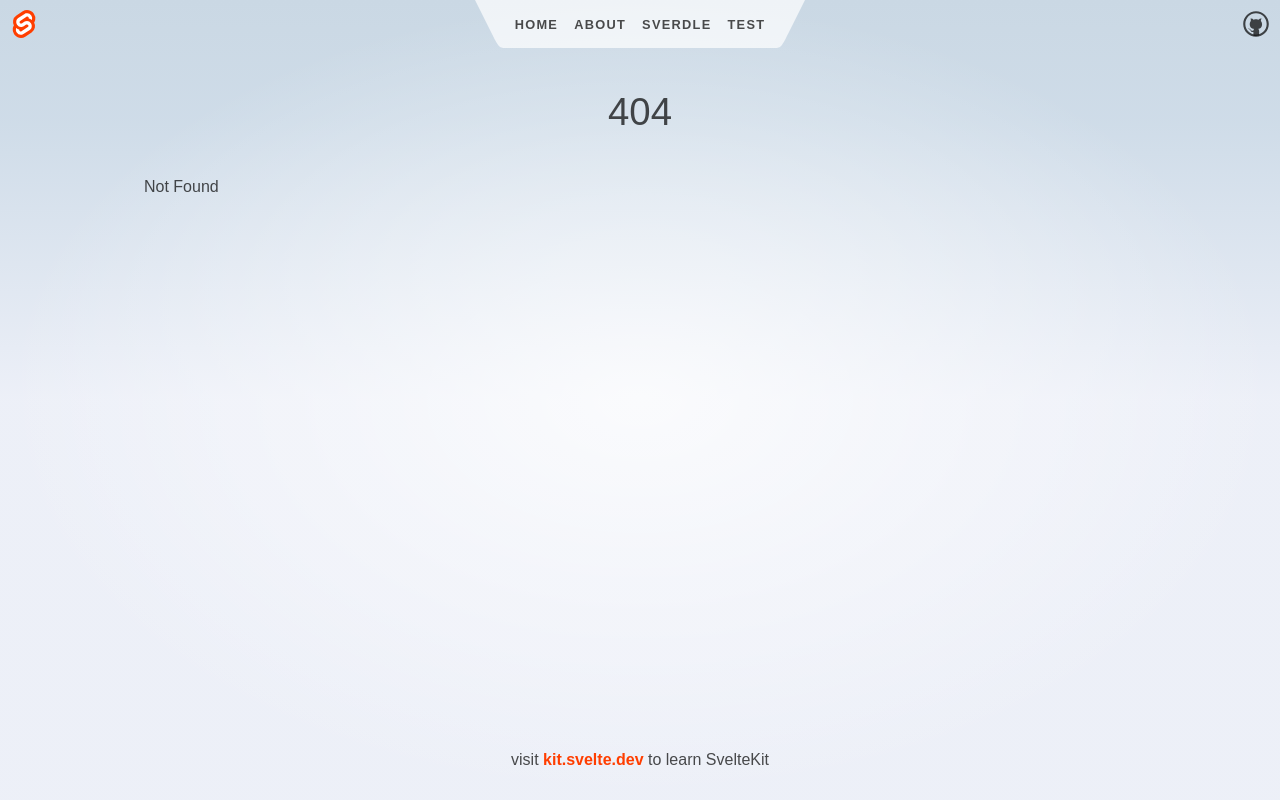
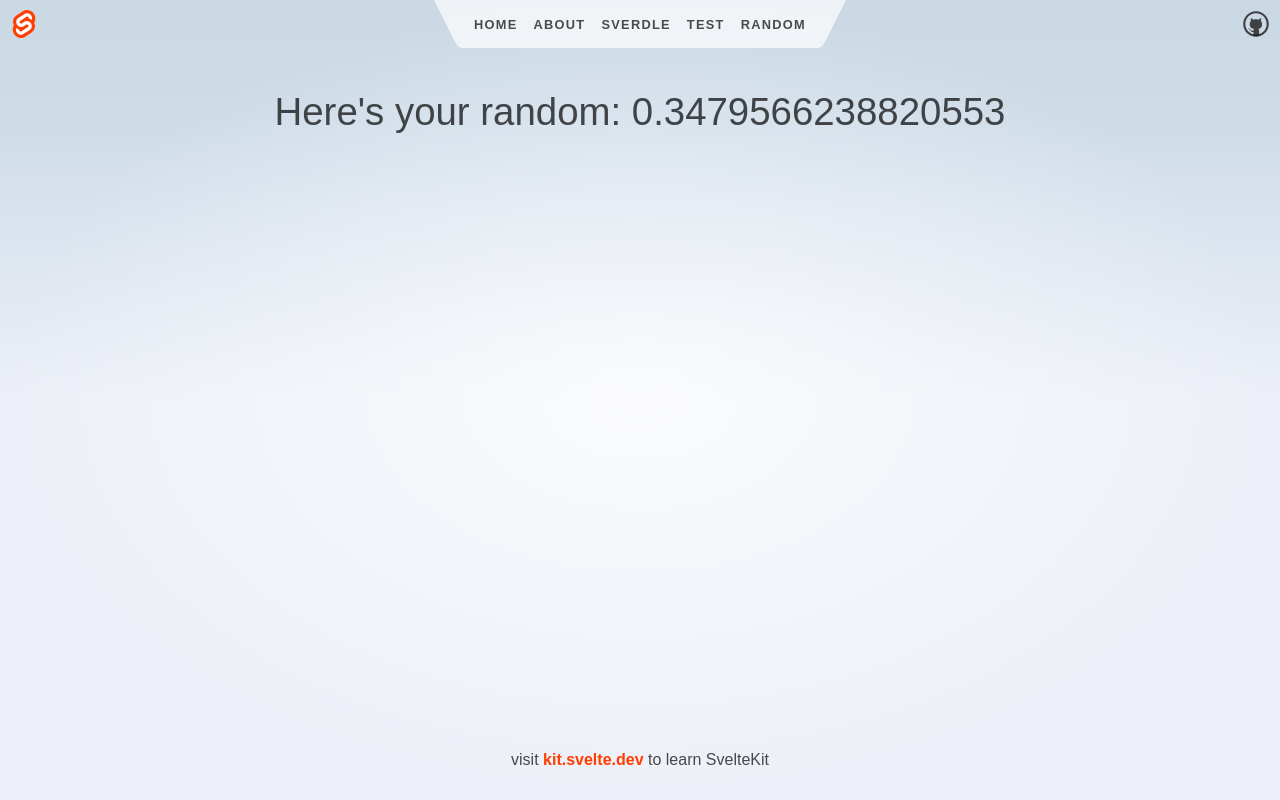
Before and after one commit to Nintron27/cf-test, a SvelteKit app: page /random in a window 1280 px wide. Before the commit this address had no page. Built offline with nearby package versions, Linux system fonts and the light colour scheme.

Commit message:
SSR fast function

```diff
--- a/src/routes/Header.svelte
+++ b/src/routes/Header.svelte
@@ -27,6 +27,9 @@
 			</li>
 			<li aria-current={$page.url.pathname === '/test' ? 'page' : undefined}>
 				<a href="/test">Test</a>
+			</li>
+			<li aria-current={$page.url.pathname === '/test' ? 'page' : undefined}>
+				<a href="/random">Random</a>
 			</li>
 		</ul>
 		<svg viewBox="0 0 2 3" aria-hidden="true">
--- /dev/null
+++ b/src/routes/random/+page.svelte
@@ -0,0 +1,11 @@
+<script lang="ts">
+	export const csr = false;
+
+	let func = () => {
+		console.log('HELLO');
+		return Math.random();
+	};
+	const random = func();
+</script>
+
+<h1>Here's your random: {random}</h1>
```
